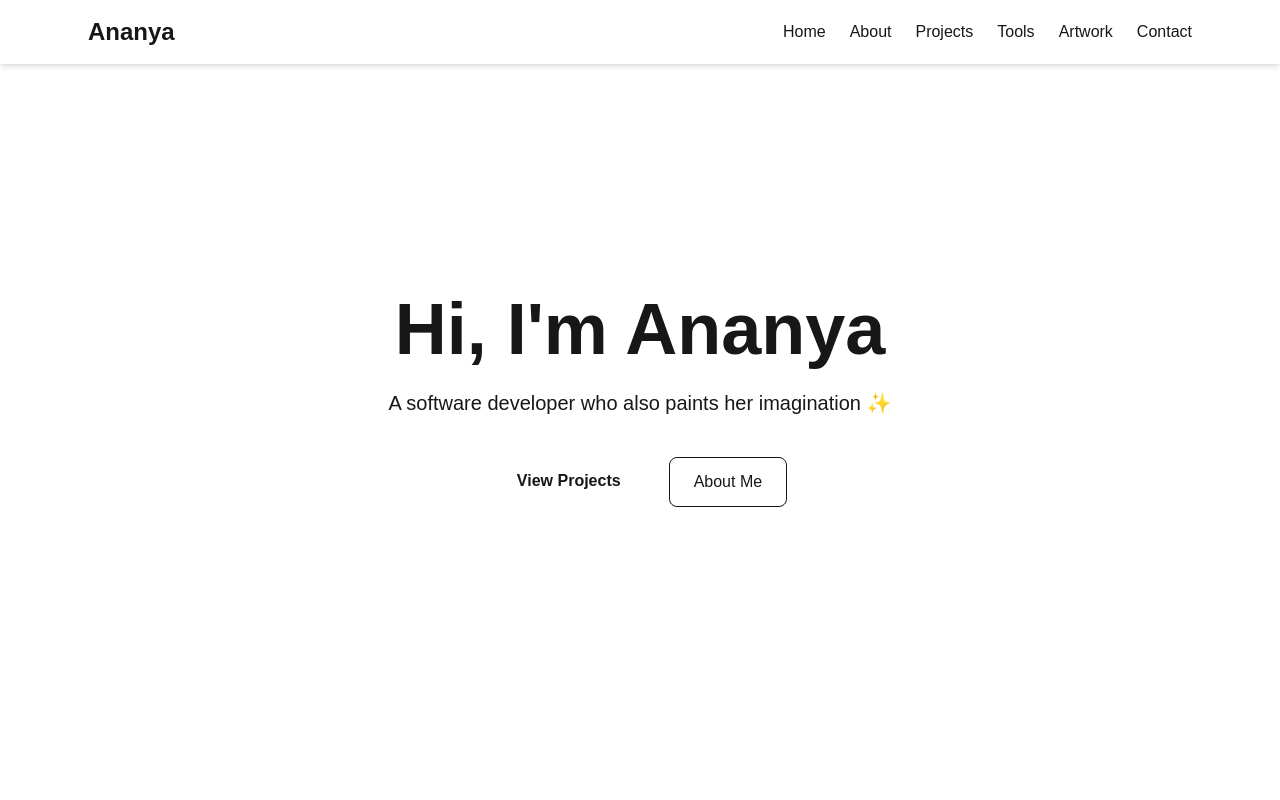
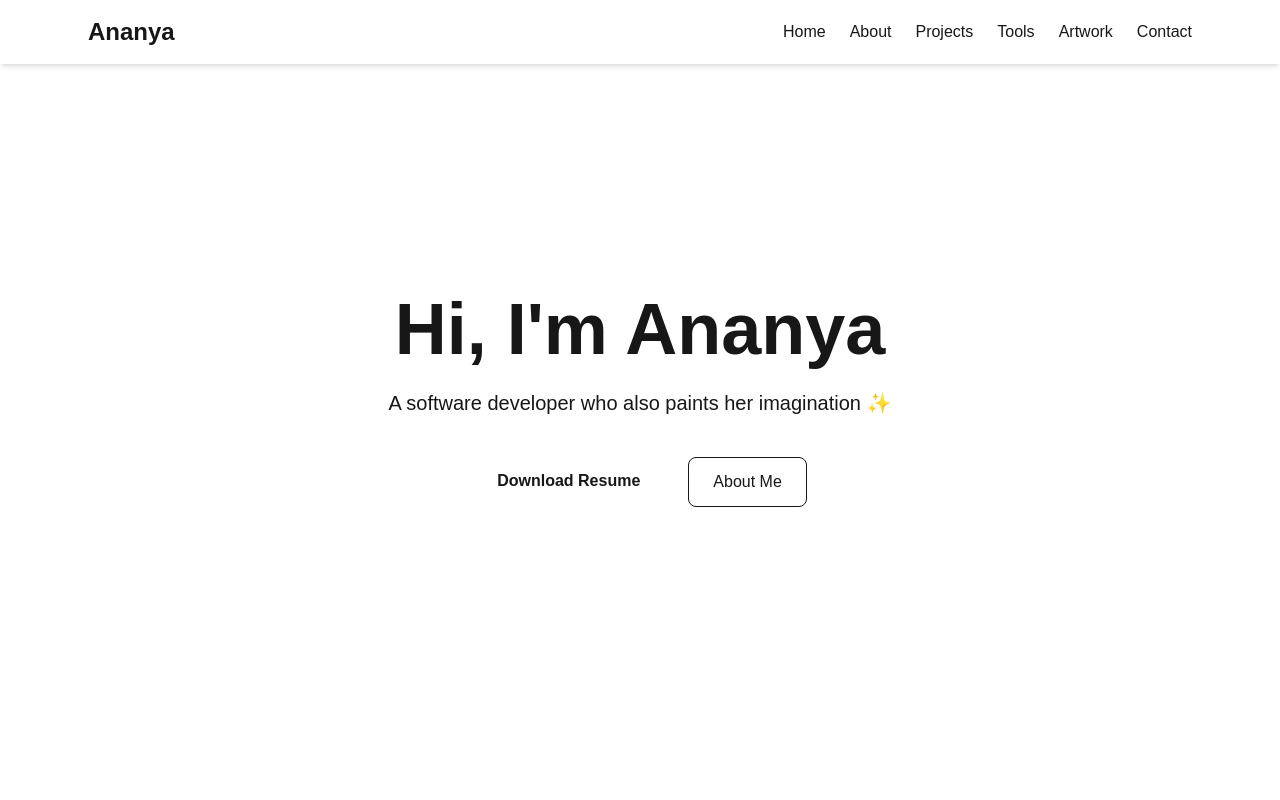
Before and after one commit to AnanyaSrivastava1203/portfolio, a Next.js app: page / in a window 1280 px wide. Shown: the top 800 px of the page. Built offline with nearby package versions, Linux system fonts and the light colour scheme.

Commit message:
added the resume download button

```diff
--- a/src/app/page.tsx
+++ b/src/app/page.tsx
@@ -27,8 +27,8 @@ export default function HomePage() {
               A software developer who also paints her imagination ✨
             </p>
             <div className="mt-10 flex justify-center gap-6">
-              <a href="#projects" className="bg-dreamyPink text-darkBlue px-6 py-3 rounded-lg font-semibold hover:scale-105 transition">
-                View Projects
+              <a href="/ananya_resume_latest.pdf" className="bg-dreamyPink text-darkBlue px-6 py-3 rounded-lg font-semibold hover:scale-105 transition">
+                Download Resume
               </a>
               <a href="#about" className="border border-pastelBlue text-pastelBlue px-6 py-3 rounded-lg hover:bg-pastelBlue hover:text-darkBlue transition">
                 About Me
```
